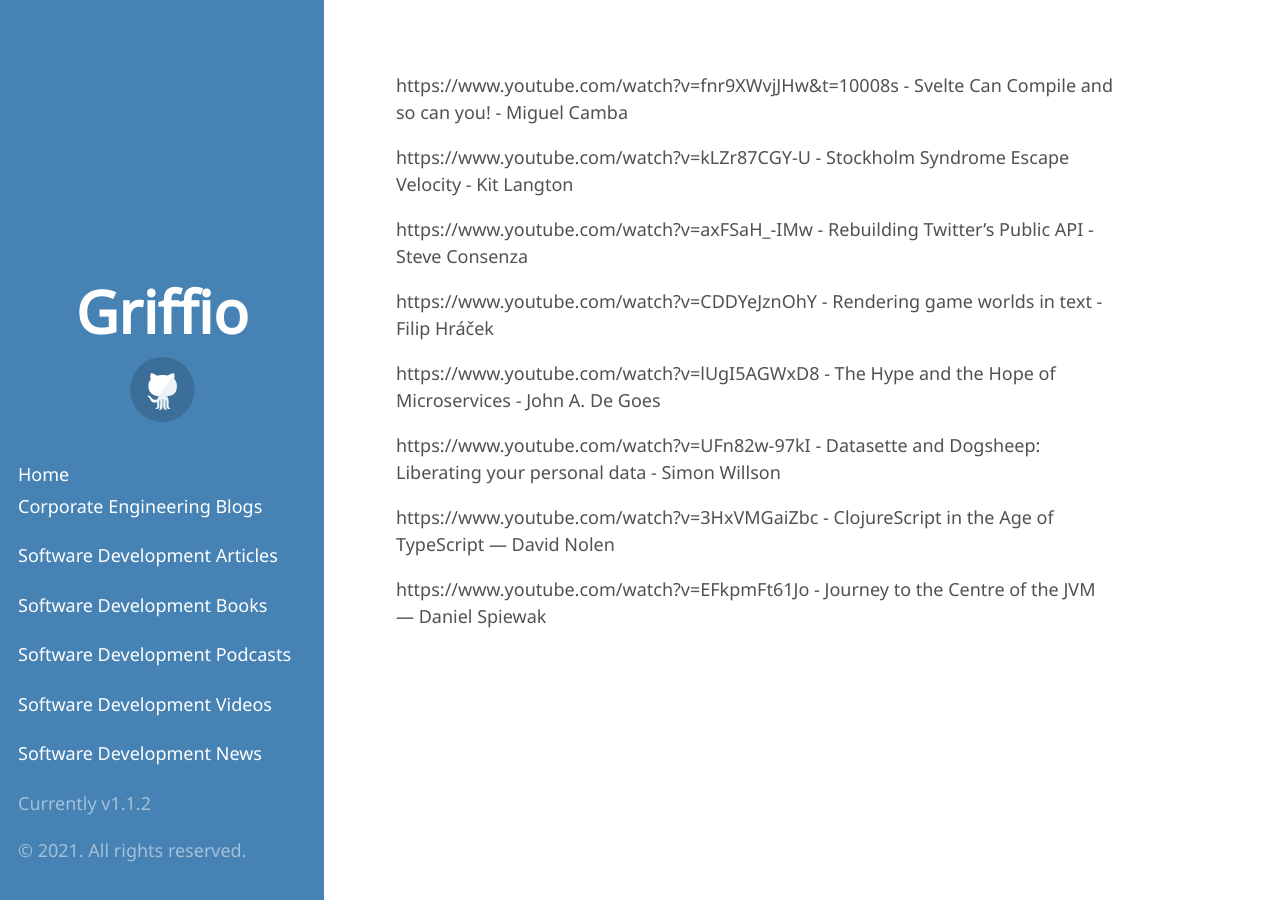
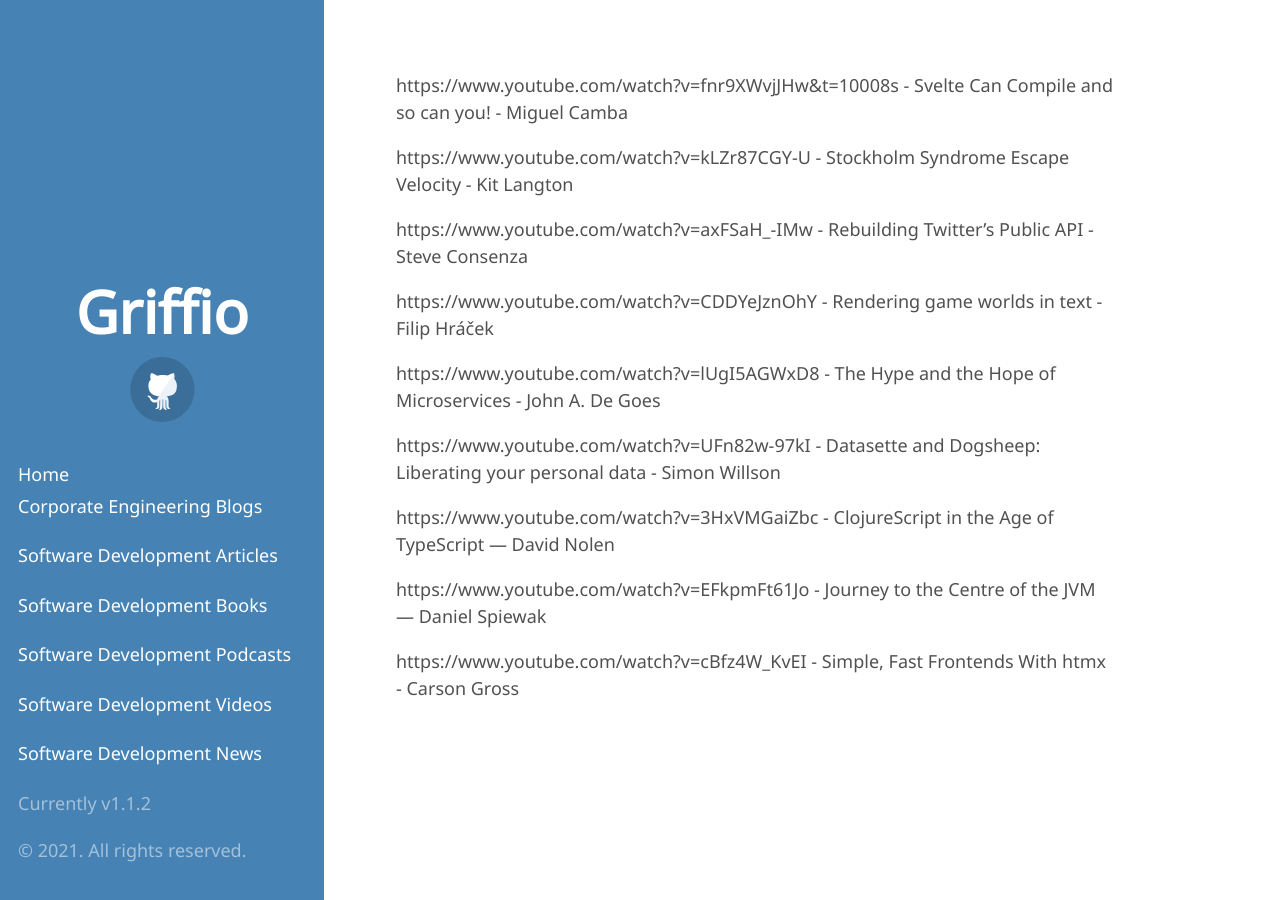
Before and after one commit to griffio/griffio.github.io, a Jekyll site: the page built from tech_talks_highlighted_2021.md, in a window 1280 px wide. Built offline with Jekyll 4.4.1, drawn with Linux system fonts in a browser that asks for light colours; some web fonts are replaced; our own code applies the rules of GitHub Pages for plain Markdown files.

Commit message:
Update tech_talks_highlighted_2021.md

```diff
--- a/tech_talks_highlighted_2021.md
+++ b/tech_talks_highlighted_2021.md
@@ -13,3 +13,5 @@
 https://www.youtube.com/watch?v=3HxVMGaiZbc - ClojureScript in the Age of TypeScript — David Nolen
 
 https://www.youtube.com/watch?v=EFkpmFt61Jo - Journey to the Centre of the JVM — Daniel Spiewak
+
+https://www.youtube.com/watch?v=cBfz4W_KvEI - Simple, Fast Frontends With htmx - Carson Gross
```
